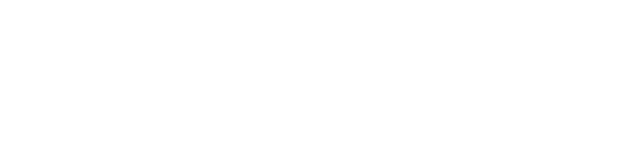
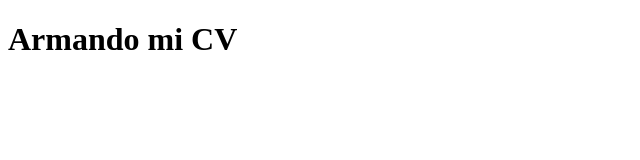
Before and after one commit to DaianaJGomez/presentacioncv, a plain HTML site: page index.html in a window 1280 px wide. Shown: the whole page, without its empty margins (0-640 px from the left). Drawn offline with Linux system fonts and the light colour scheme.

Commit message:
Update index.html

```diff
--- a/index.html
+++ b/index.html
@@ -7,6 +7,6 @@
     <title>Diseñando mi CV </title>
 </head>
 <body>
-    <h1></h1>
+    <h1>Armando mi CV</h1>
 </body>
 </html>
```
